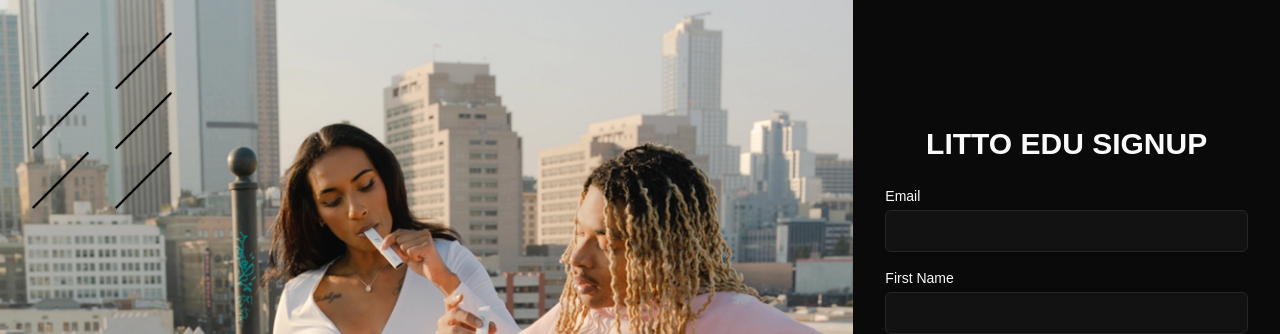
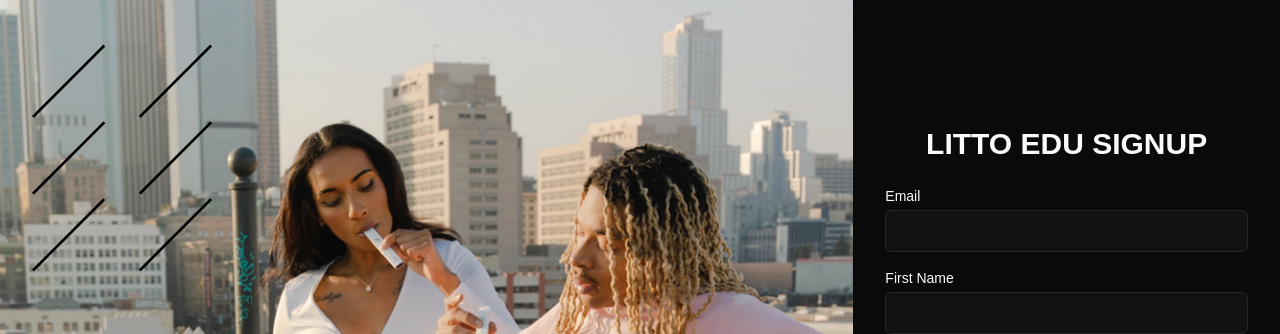
Before and after one commit to tommy-vpr/Staff-edu, a Next.js app: page / in a window 1280 px wide. Shown: the top 334 px of the page. Built offline with nearby package versions, Linux system fonts and the light colour scheme; no server answers.

Commit message:
fixing hero landing

```diff
--- a/app/page.tsx
+++ b/app/page.tsx
@@ -18,21 +18,22 @@ export default async function Dashboard() {
 
   return (
     <div className="w-full flex h-screen flex-col lg:flex-row">
-      <div className="bg-[#101010] w-full lg:w-2/3 h-screen overflow-hidden relative">
+      <div className="bg-[#101010] w-full lg:w-2/3 relative h-full">
         <Image
           src={stripes}
-          width={60}
-          height={200}
+          width={180}
+          quality={100}
           alt="stripes"
-          className="absolute top-4 left-4 lg:top-8 lg:left-8 z-10 lg:w-[140px]"
+          className="absolute top-4 left-4 lg:top-8 lg:left-8 z-10 w-[80px] sm:w-[100px] md:w-[140px] lg:w-[180px]"
         />
+
         <Image
           src={heroImage}
           alt="Hero Image"
           fill
           priority
           quality={100}
-          className="object-cover object-center"
+          className="object-cover object-center h-full"
           style={{
             height: "100%", // Ensures full height in mobile view
             width: "100%", // Ensures full width
```
Also changed, not shown: assets/images/litto-logo-sec.png.
